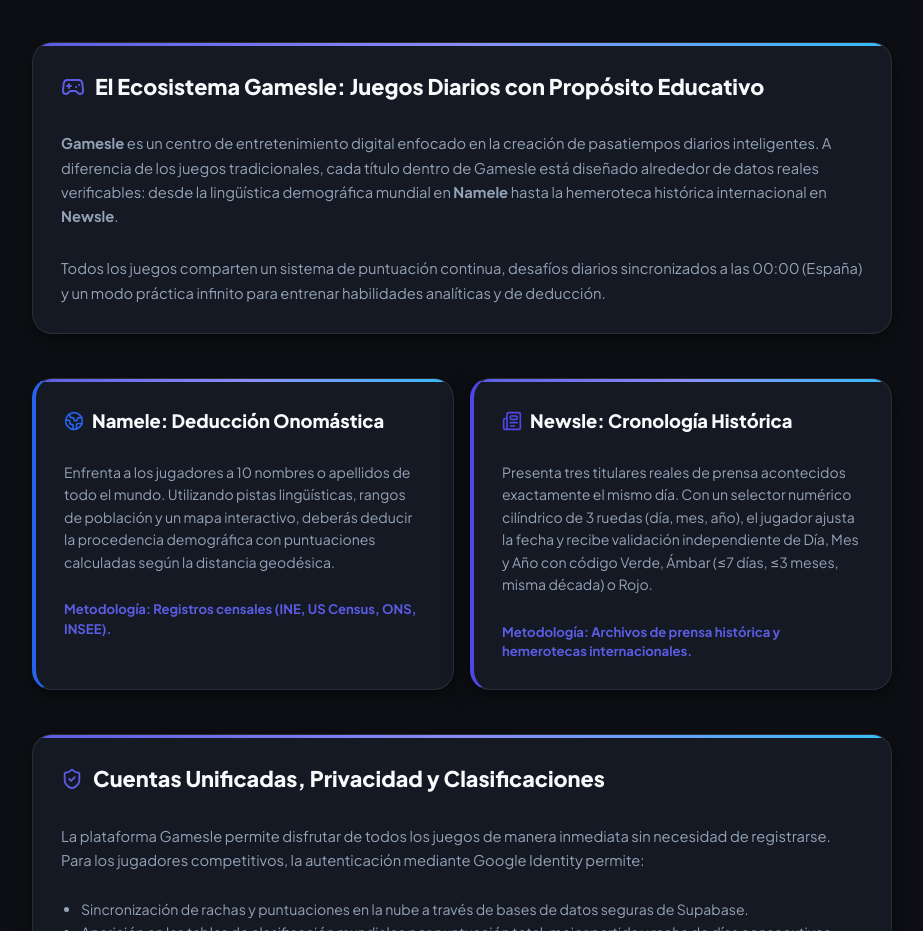
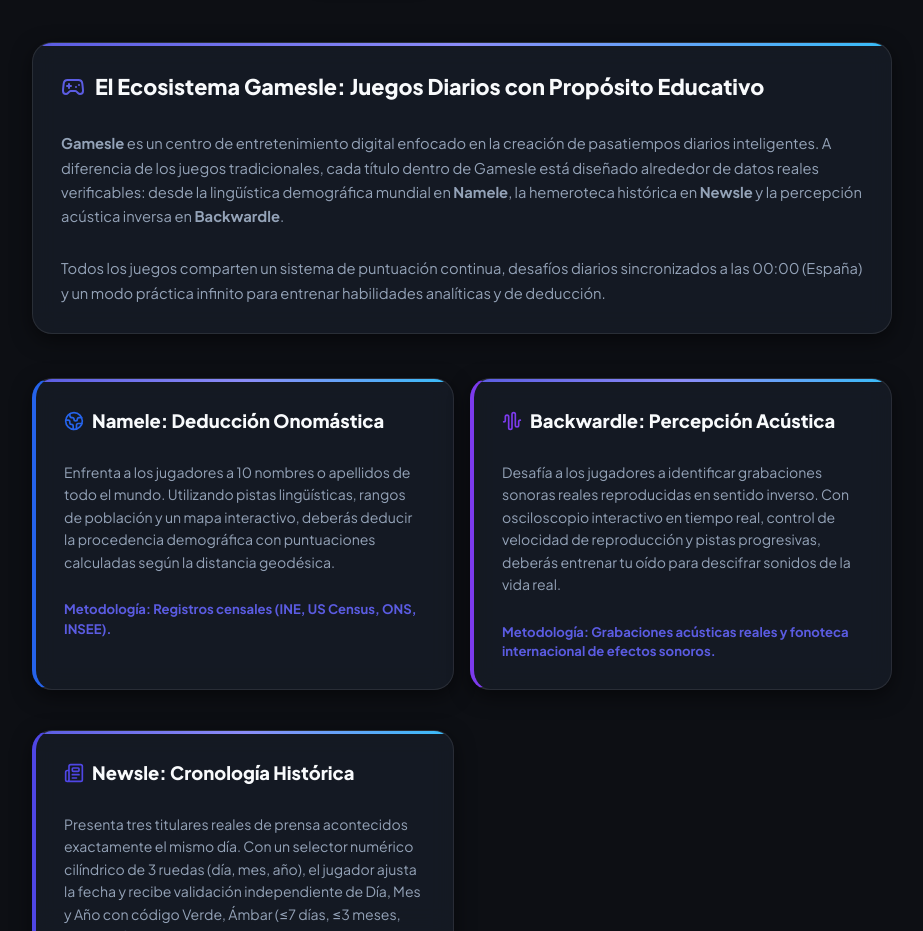
Before and after one commit to misodaxi/gamesle, a React (Vite) app: page / in a window 1280 px wide. Shown: the part 1260-2191 px from the top of the page, without its empty margins (178-1101 px from the left). Built offline with nearby package versions, Linux system fonts and the light colour scheme; no server answers.

Commit message:
updates varios 2

```diff
--- a/src/auth/AuthContext.tsx
+++ b/src/auth/AuthContext.tsx
@@ -58,6 +58,9 @@
     }
     if (targetUrl.includes('gamesle.onrender.com')) {
       return 'http://localhost:3000';
+    }
+    if (targetUrl.includes('backwardle.onrender.com')) {
+      return 'http://localhost:3003';
     }
     if (targetUrl.includes('newsle.onrender.com')) {
       return 'http://localhost:3002';
--- a/src/pages/HomePage.tsx
+++ b/src/pages/HomePage.tsx
@@ -1,5 +1,5 @@
 import React, { useState } from 'react';
-import { Sparkles, Globe2, Newspaper, Gamepad2, ShieldCheck, HelpCircle, ChevronDown, ChevronUp } from 'lucide-react';
+import { Sparkles, Globe2, Newspaper, AudioWaveform, Gamepad2, ShieldCheck, HelpCircle, ChevronDown, ChevronUp } from 'lucide-react';
 import { CountdownBadge } from '../components/CountdownBadge';
 import { GameCard } from '../components/GameCard';
 import { GameItem } from '../types';
@@ -131,7 +131,7 @@
             </h2>
           </div>
           <p style={{ fontSize: '0.92rem', lineHeight: 1.65, color: 'var(--text-secondary)', margin: '0 0 10px 0' }}>
-            <strong>Gamesle</strong> es un centro de entretenimiento digital enfocado en la creación de pasatiempos diarios inteligentes. A diferencia de los juegos tradicionales, cada título dentro de Gamesle está diseñado alrededor de datos reales verificables: desde la lingüística demográfica mundial en <strong>Namele</strong> hasta la hemeroteca histórica internacional en <strong>Newsle</strong>.
+            <strong>Gamesle</strong> es un centro de entretenimiento digital enfocado en la creación de pasatiempos diarios inteligentes. A diferencia de los juegos tradicionales, cada título dentro de Gamesle está diseñado alrededor de datos reales verificables: desde la lingüística demográfica mundial en <strong>Namele</strong>, la hemeroteca histórica en <strong>Newsle</strong> y la percepción acústica inversa en <strong>Backwardle</strong>.
           </p>
           <p style={{ fontSize: '0.92rem', lineHeight: 1.65, color: 'var(--text-secondary)', margin: 0 }}>
             Todos los juegos comparten un sistema de puntuación continua, desafíos diarios sincronizados a las 00:00 (España) y un modo práctica infinito para entrenar habilidades analíticas y de deducción.
@@ -153,6 +153,22 @@
             </p>
             <div style={{ fontSize: '0.82rem', fontWeight: 700, color: 'var(--brand-primary)' }}>
               Metodología: Registros censales (INE, US Census, ONS, INSEE).
+            </div>
+          </div>
+
+                    {/* Card Backwardle */}
+          <div className="featured-card" style={{ borderLeft: '4px solid #7C3AED' }}>
+            <div style={{ display: 'flex', alignItems: 'center', gap: 8, marginBottom: 8 }}>
+              <AudioWaveform size={20} color="#7C3AED" />
+              <h3 style={{ fontSize: '1.15rem', fontWeight: 800, margin: 0 }}>
+                Backwardle: Percepción Acústica
+              </h3>
+            </div>
+            <p style={{ fontSize: '0.88rem', lineHeight: 1.6, color: 'var(--text-secondary)', margin: '0 0 8px 0' }}>
+              Desafía a los jugadores a identificar grabaciones sonoras reales reproducidas en sentido inverso. Con osciloscopio interactivo en tiempo real, control de velocidad de reproducción y pistas progresivas, deberás entrenar tu oído para descifrar sonidos de la vida real.
+            </p>
+            <div style={{ fontSize: '0.82rem', fontWeight: 700, color: 'var(--brand-primary)' }}>
+              Metodología: Grabaciones acústicas reales y fonoteca internacional de efectos sonoros.
             </div>
           </div>
 
```
Also changed, not shown: index.html (+4 -4 lines), public/favicon.svg.
